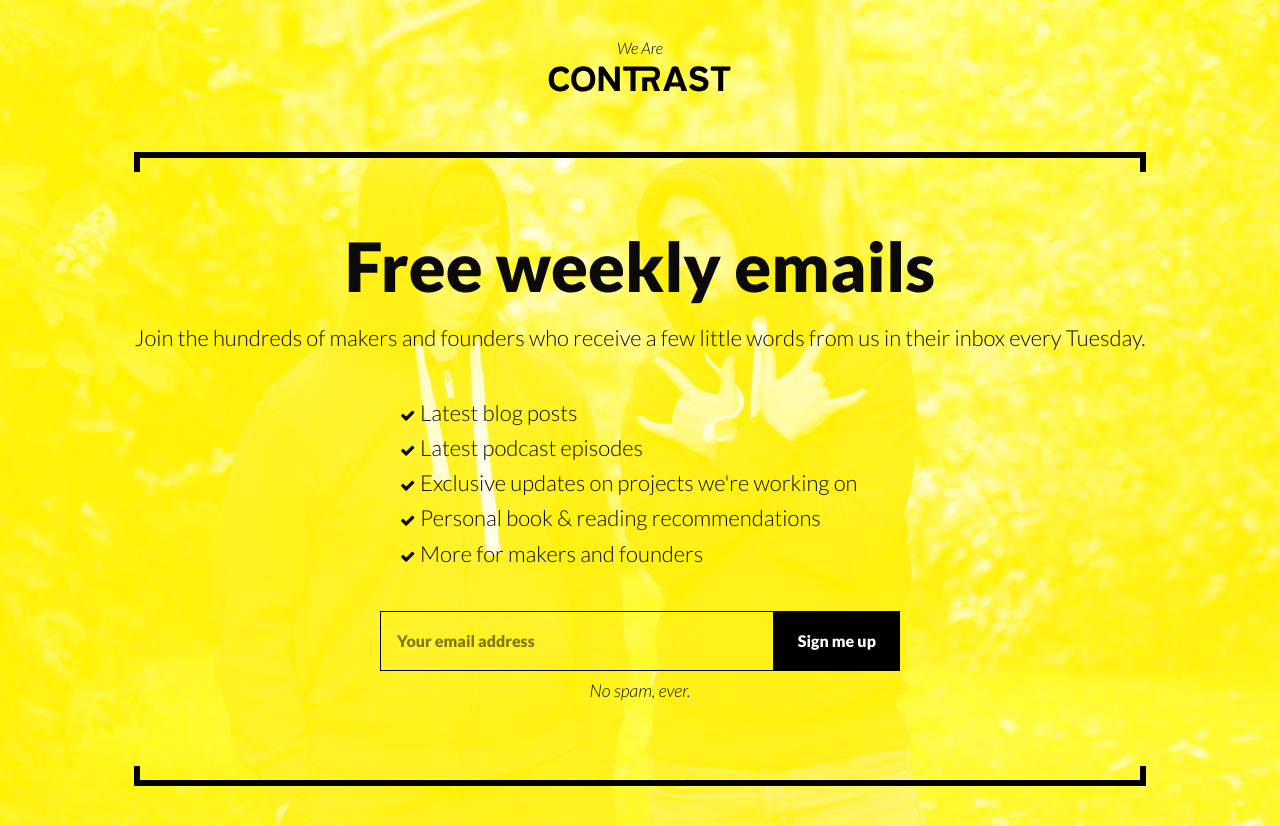
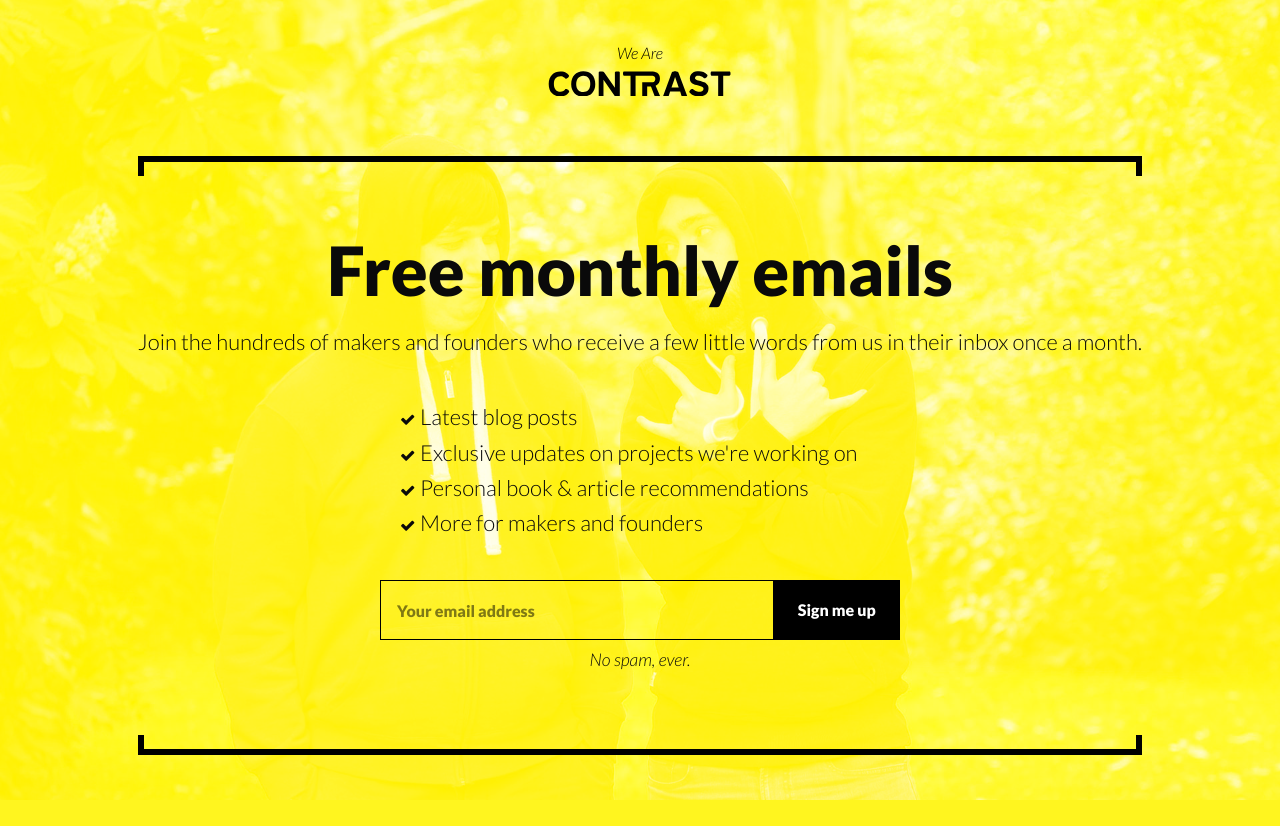
Before and after one commit to wearecontrast/wearecontrast.com, a PHP site: page /signup/index.php in a window 1280 px wide. After the commit the page ends 800 px from the top, so only its background shows below. Run offline with PHP 8.4, Linux system fonts and the light colour scheme; some libraries are stand-ins or nearby versions.

Commit message:
Update email promise from weekly to monthly

```diff
--- a/index.php
+++ b/index.php
@@ -11,7 +11,7 @@
   <div class="c_bar">
     <form action="https://www.getdrip.com/forms/7565551/submissions" method="post" data-drip-embedded-form="7565551">
       <div class="o_spacer o_spacer--small">
-        <label for="email">Get our weekly email&nbsp;direct&nbsp;to&nbsp;your&nbsp;inbox</label>
+        <label for="email">Get our monthly email&nbsp;direct&nbsp;to&nbsp;your&nbsp;inbox</label>
         <div class="o_h-form-flex c_signup-form c_signup-form--light">
           <div class="o_h-form-flex__input c_signup-form__input">
             <input type="email" name="fields[email]" placeholder="Your email address" />
--- a/signup/index.php
+++ b/signup/index.php
@@ -1,6 +1,6 @@
 <?php
   $root = $_SERVER['DOCUMENT_ROOT'];
-  $title = "Weekly Email";
+  $title = "Monthly Email";
 ?>
 
 <?php include $root . '/partials/head.php' ?>
@@ -25,14 +25,13 @@
         </h2>
 
         <div class="o_block o_block--large o_brackets">
-          <h1>Free weekly emails</h1>
-          <p class="u_mb-l">Join the hundreds of makers and founders who receive a few little words from us in their inbox every Tuesday.</p>
+          <h1>Free monthly emails</h1>
+          <p class="u_mb-l">Join the hundreds of makers and founders who receive a few little words from us in their inbox once a month.</p>
 
           <ul class="c_tick-list u_mb-l">
             <li>Latest blog posts</li>
-            <li>Latest podcast episodes</li>
             <li>Exclusive updates on projects we're working on</li>
-            <li>Personal book &amp; reading recommendations</li>
+            <li>Personal book &amp; article recommendations</li>
             <li>More for makers and founders</li>
           </ul>
 
```
